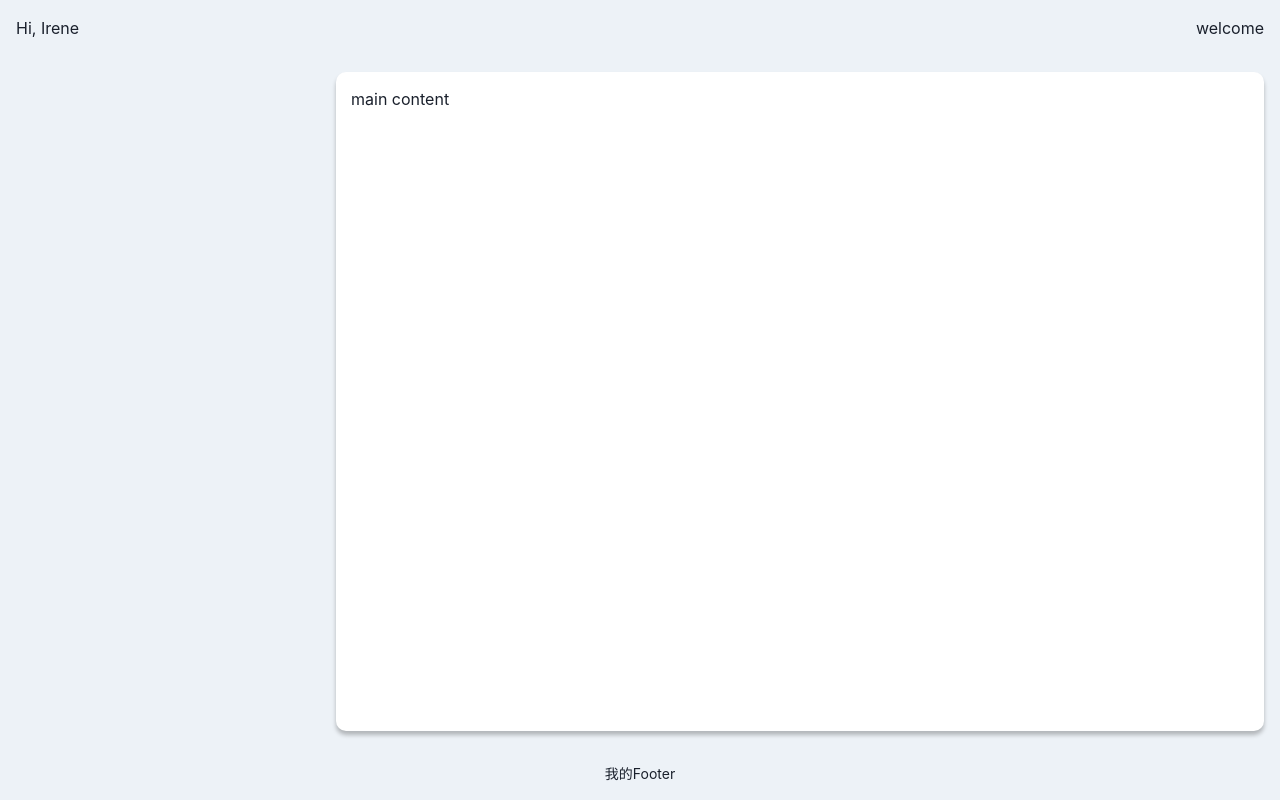
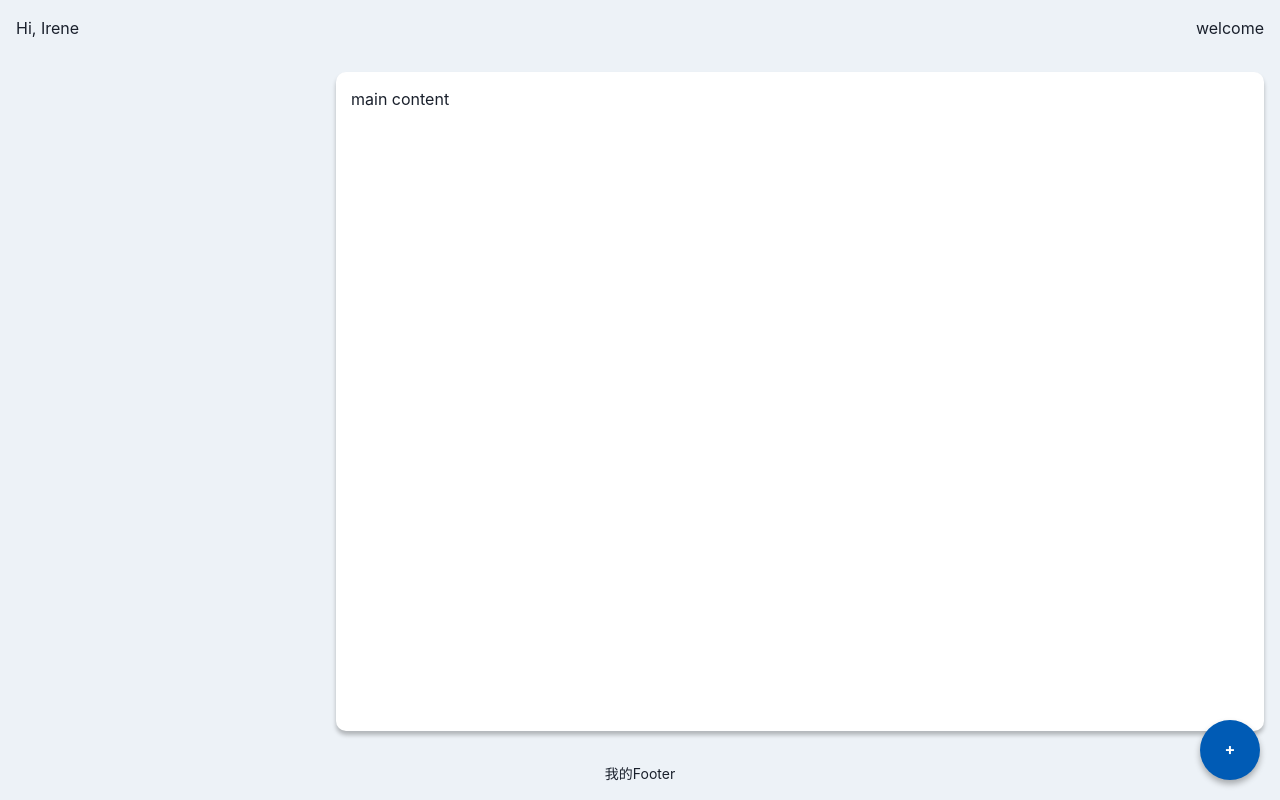
Before and after one commit to mp3Yun/react-practice, a React (Vite) app: page / in a window 1280 px wide. Built offline with nearby package versions, Linux system fonts and the light colour scheme.

Commit message:
fix theme

```diff
--- a/src/App.tsx
+++ b/src/App.tsx
@@ -1,8 +1,8 @@
 import { Box, Flex } from '@chakra-ui/react'
 import Footer from './components/Footer'
 import Header from './components/Header'
-import './styles/style.css'
 import Card from './components/Card'
+import FixedButton from './components/buttons/FixedButton'
 
 function App() {
   return (
@@ -23,6 +23,7 @@ function App() {
             <Card>
               {/* router TODO: */}
               <h1>main content</h1>
+              <FixedButton />
             </Card>
           </Box>
         </Flex>
--- /dev/null
+++ b/src/components/buttons/FixedButton.tsx
@@ -0,0 +1,24 @@
+import { Box, Button } from '@chakra-ui/react'
+
+interface Props {
+  onClick?: () => void
+}
+const FixedButton: React.FC<Props> = ({ onClick }) => {
+  return (
+    <Box position={'fixed'} bottom={'20px'} right={'20px'}>
+      <Button
+        bgColor="primary.600"
+        borderRadius={'50%'}
+        width={'60px'}
+        height={'60px'}
+        padding={'0'}
+        boxShadow={'0px 4px 6px rgba(0, 0, 0, 0.3)'}
+        onClick={onClick}
+      >
+        +{/* 我想要加上 icon 再看看 chakra icon 有啥哩? */}
+      </Button>
+    </Box>
+  )
+}
+
+export default FixedButton
--- a/src/styles/style.css
+++ /dev/null
@@ -1,4 +0,0 @@
-/* src/styles/styles.css */
-.show-border {
-  border: 1px solid gray;
-}
--- a/src/theme.ts
+++ b/src/theme.ts
@@ -1,7 +1,14 @@
 import { extendTheme } from '@chakra-ui/react'
 
 const theme = extendTheme({
-  color: {
+  styles: {
+    global: {
+      '.dev-border': {
+        border: '1px solid gray !important',
+      },
+    },
+  },
+  colors: {
     primary: {
       50: '#f5faff', // 淺色
       100: '#e0f0ff', // 次淺色
@@ -50,7 +57,7 @@ const theme = extendTheme({
       800: '#800000',
       900: '#4d0000',
     },
-    background: {
+    gray: {
       50: '#f7fafc', // 非常淺的灰色
       100: '#edf2f7', // 很淺的灰色
       200: '#e2e8f0', // 淺灰色
```
